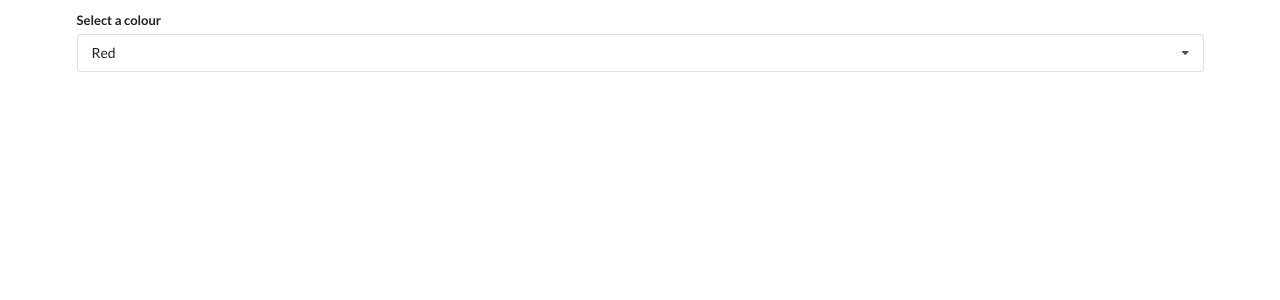
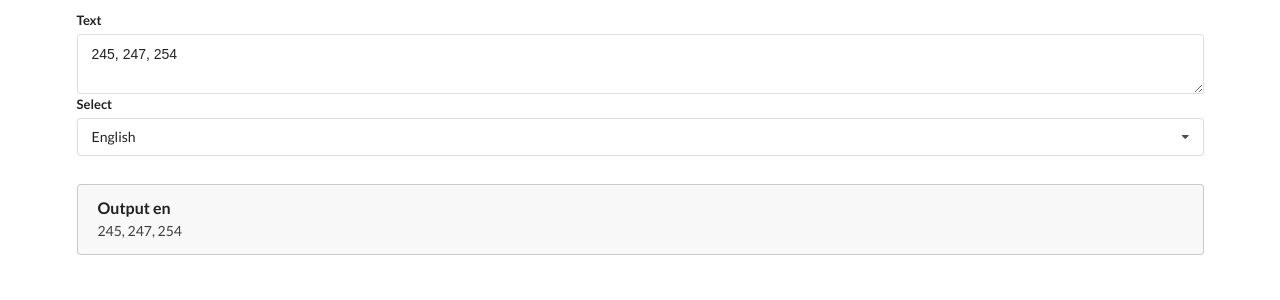
Before and after one commit to esmaeilmirzaee/widgets, a React (Create React App) app: page / in a window 1280 px wide. Shown: the top 300 px of the page. Built offline with nearby package versions, Linux system fonts and the light colour scheme; no server answers.

Commit message:
Translate widget

```diff
--- a/src/components/App.jsx
+++ b/src/components/App.jsx
@@ -1,6 +1,6 @@
 import React, { useState } from 'react';
 
-import Dropdown from './Dropdown';
+import Translate from './Translate';
 
 const items = [
   {
@@ -39,11 +39,7 @@ const App = () => {
   const [selected, setSelected] = useState(options[0]);
   return (
     <div className='ui container' style={{ marginTop: '10px' }}>
-      <Dropdown
-        options={options}
-        selected={selected}
-        setSelectedColour={setSelected}
-      />
+      <Translate />
     </div>
   );
 };
--- /dev/null
+++ b/src/components/Convert.jsx
@@ -0,0 +1,46 @@
+import React, { useState, useEffect } from 'react';
+import axios from 'axios';
+
+const Convert = ({ language, text }) => {
+  const [translatedText, setTranslatedText] = useState(text);
+  const [debouncedText, setDebouncedText] = useState(translatedText);
+
+  useEffect(() => {
+    const timerId = setTimeout(() => {
+      setDebouncedText(text);
+    }, 500);
+
+    return () => {
+      clearTimeout(timerId);
+    };
+  }, [text]);
+
+  useEffect(() => {
+    const doTranslate = async () => {
+      const { data } = await axios.post(
+        'https://translation.googleapis.com/language/translate/v2',
+        {},
+        {
+          params: {
+            q: debouncedText,
+            target: language.value,
+            key: 'AIzaSyCHUCmpR7cT_yDFHC98CZJy2LTms-IwDlM',
+          },
+        }
+      );
+      setTranslatedText(data.data.translations[0].translatedText);
+    };
+    doTranslate();
+  }, [language, debouncedText]);
+
+  return (
+    <>
+      <div className='ui message'>
+        <div className='header'>Output {language.value}</div>
+        <p>{translatedText}</p>
+      </div>
+    </>
+  );
+};
+
+export default Convert;
--- a/src/components/Dropdown.jsx
+++ b/src/components/Dropdown.jsx
@@ -1,12 +1,11 @@
 import React, { useState, useEffect, useRef } from 'react';
 
-const Dropdown = ({ options, selected, setSelectedColour }) => {
+const Dropdown = ({ options, selected, onSetSelected }) => {
   const [open, setOpen] = useState(false);
   const ref = useRef();
 
   useEffect(() => {
     const onBodyClick = (e) => {
-      console.log(open);
       if (ref.current.contains(e.target)) {
         return;
       }
@@ -30,16 +29,16 @@ const Dropdown = ({ options, selected, setSelectedColour }) => {
         value={option.label}
         key={option.label}
         className='item'
-        onClick={() => setSelectedColour(option)}
+        onClick={() => onSetSelected(option)}
       >
-        {option.value}
+        {option.label}
       </div>
     );
   });
   return (
     <div ref={ref} className='ui form'>
       <div className='field'>
-        <label className='label'>Select a colour</label>
+        <label className='label'>Select</label>
         <div
           onClick={() => setOpen(!open)}
           className={`ui selection dropdown ${open ? 'visible active' : ''}`}
--- /dev/null
+++ b/src/components/Translate.jsx
@@ -0,0 +1,51 @@
+import React, { useState } from 'react';
+import Dropdown from './Dropdown';
+import Convert from './Convert';
+
+// eAIszaSmyCHUaCmpR7ecT_yDFiHC98CZJly2LTms-IwDlM
+
+const languages = [
+  {
+    label: 'English',
+    value: 'en',
+  },
+  {
+    label: 'France',
+    value: 'fr',
+  },
+  {
+    label: 'Spanish',
+    value: 'es',
+  },
+];
+
+const Translate = () => {
+  const [language, setLanguage] = useState(languages[0]);
+  const [text, setText] = useState('245, 247, 254');
+
+  return (
+    <>
+      <div className='ui form'>
+        <div className='field'>
+          <label>Text</label>
+          <textarea
+            rows='2'
+            value={text}
+            onChange={(e) => setText(e.target.value)}
+          ></textarea>
+        </div>
+      </div>
+      <div className=''>
+        <Dropdown
+          options={languages}
+          selected={language}
+          onSetSelected={setLanguage}
+        />
+        <div className='ui horizontal divider'></div>
+        <Convert text={text} language={language} />
+      </div>
+    </>
+  );
+};
+
+export default Translate;
```
Also changed, not shown: 1 other file (tests, documents, lock files or other folders).
